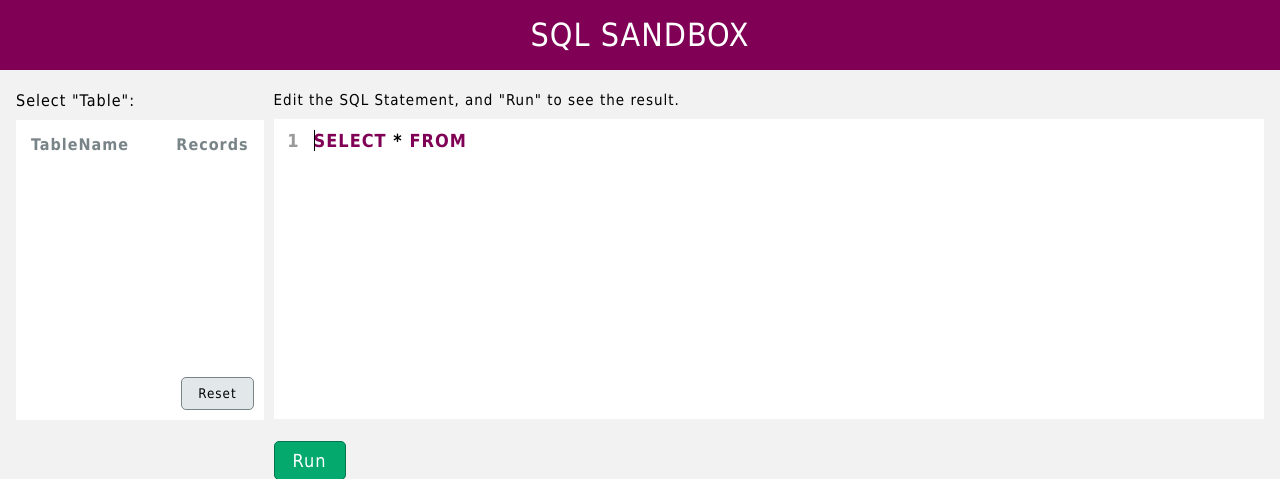
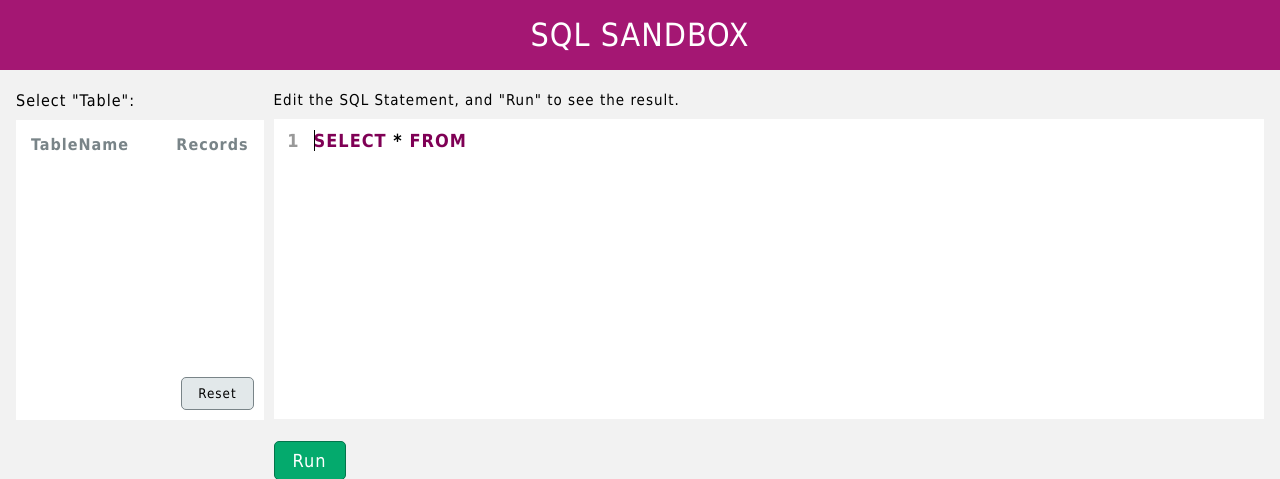
Before and after one commit to schoto/w3schools_training, a Flask app: page / in a window 1280 px wide. Shown: the top 479 px of the page. Run offline with Flask 3, Linux system fonts and the light colour scheme; some libraries are stand-ins or nearby versions.

Commit message:
played with colors

```diff
--- a/static/style.css
+++ b/static/style.css
@@ -62,7 +62,7 @@ body {
 
 .sandbox-title {
   text-align: center;
-  background-color: #7F0055;
+  background-color: #a41773;
   color: white;
   padding: 1rem;
   font-weight: 400;
```
